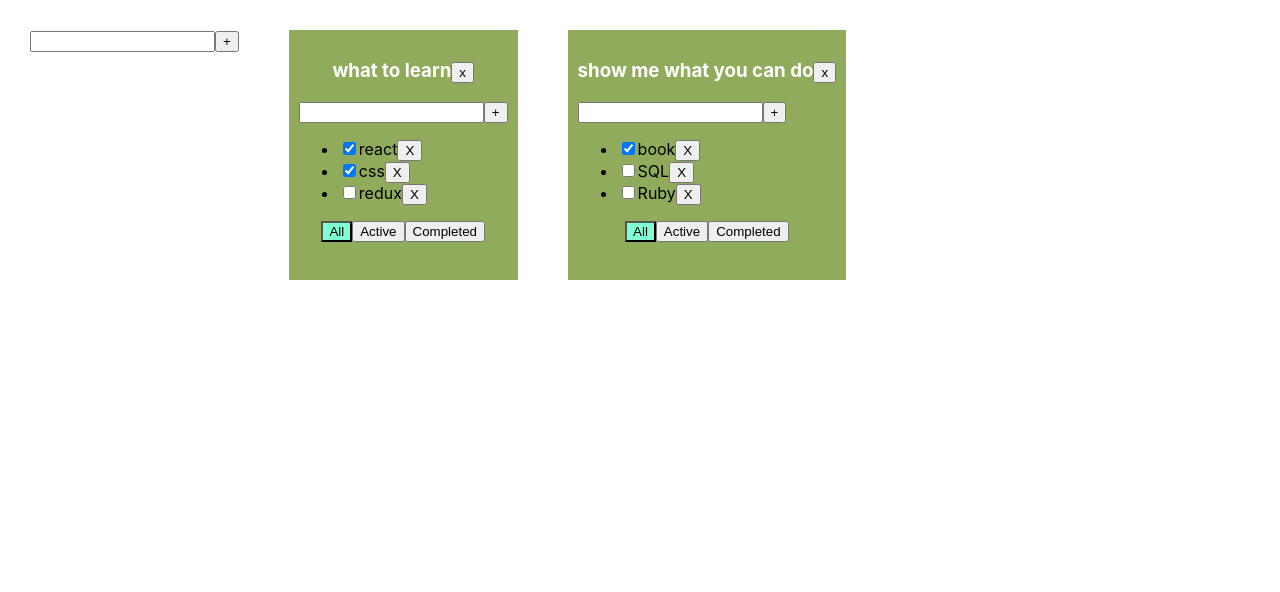
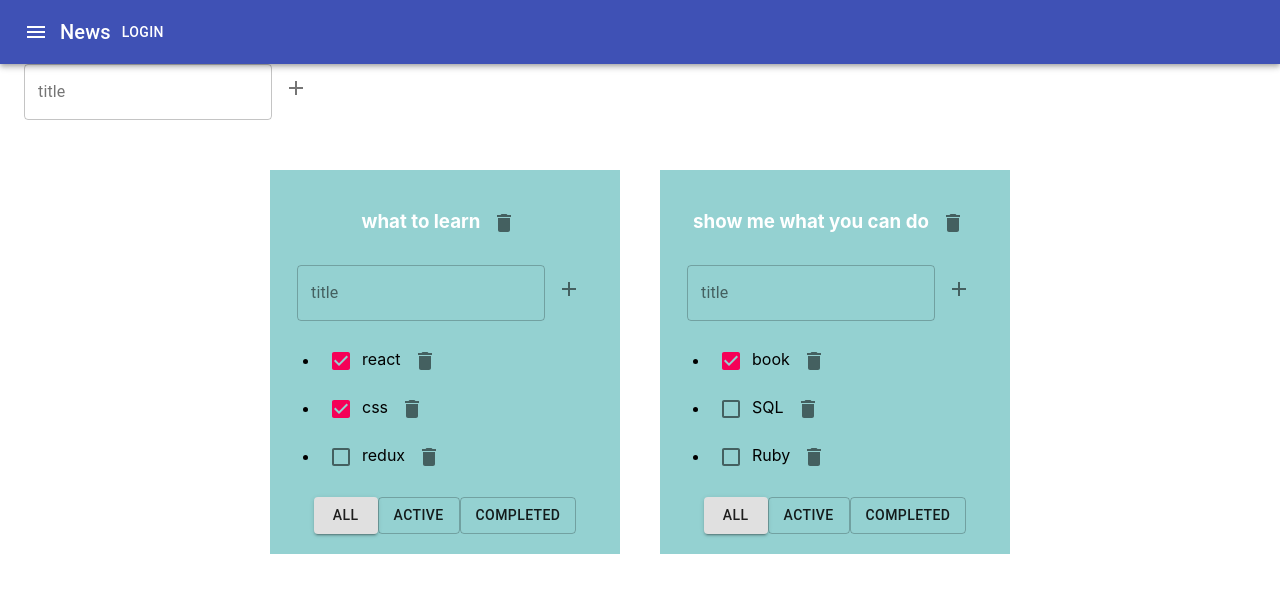
Before and after one commit to limitlesscreator/todoList, a React (Create React App) app: page / in a window 1280 px wide. Shown: the top 592 px of the page. Built offline with nearby package versions, Linux system fonts and the light colour scheme.

Commit message:
finished stage 7, material-ui

```diff
--- a/package.json
+++ b/package.json
@@ -3,6 +3,9 @@
   "version": "0.1.0",
   "private": true,
   "dependencies": {
+    "@material-ui/core": "^4.12.2",
+    "@material-ui/icons": "^4.11.2",
+    "@material-ui/styles": "^4.11.4",
     "@testing-library/jest-dom": "^4.2.4",
     "@testing-library/react": "^9.3.2",
     "@testing-library/user-event": "^7.1.2",
@@ -14,7 +17,7 @@
     "react": "^16.13.1",
     "react-dom": "^16.13.1",
     "react-scripts": "3.4.1",
-    "sass": "^1.32.13",
+    "sass": "^1.35.2",
     "typescript": "~3.7.2",
     "uuid": "^8.3.2"
   },
--- a/src/AddItemForm.tsx
+++ b/src/AddItemForm.tsx
@@ -1,5 +1,7 @@
 import React, {ChangeEvent, KeyboardEvent, useState} from "react";
 import s from "./StylesModule/Todolist.module.sass";
+import {Button, IconButton, TextField} from "@material-ui/core";
+import {AddSharp} from "@material-ui/icons";
 
 type AddItemFormPropsType = {
     addItem: (title: string) => void
@@ -34,14 +36,17 @@ export function AddItemForm(props: AddItemFormPropsType) {
         setNewTaskTitle('')
     }
     return <div>
-        <input
-            className={error ? s.error : ''}
-            type="text"
+        <TextField
+            label={'title'}
+            error={!!error}
+            variant={"outlined"}
             value={newTaskTitle}
             onChange={onNewTitleChangeHandler}
-            onKeyPress={onKeyPressHandler}/>
-        <button onClick={addTask}>+</button>
-        {error && <div className={s.errorText}>Title is required</div>}
+            onKeyPress={onKeyPressHandler}
+            helperText={error}/>
+        <IconButton onClick={addTask} >
+            <AddSharp/>
+        </IconButton>
     </div>
 
 }
--- a/src/App.css
+++ /dev/null
@@ -1,16 +0,0 @@
-.App {
-  padding: 30px;
-  display: flex;
-}
-
-.App > div {
-  margin-right: 50px;
-}
-
-.active-filter{
-  background: aquamarine;
-}
-
-.is-done{
-  opacity: .5;
-}
--- a/src/App.tsx
+++ b/src/App.tsx
@@ -1,8 +1,10 @@
 import React, {useState} from 'react';
-import './App.css';
+import s from './StylesModule/App.module.sass';
 import {v1} from "uuid";
 import {TasksType, Todolist} from "./Todolist";
 import {AddItemForm} from "./AddItemForm";
+import {AppBar, Button, Container, Grid, IconButton, Paper, Toolbar, Typography} from '@material-ui/core';
+import {Menu} from "@material-ui/icons";
 
 export type FilterValuesType = 'all' | 'completed' | 'active'
 export type TodolistType = {
@@ -39,7 +41,7 @@ export function App() {
             setTasks({...tasksObj})
         }
     }
-    const changeTaskTitle = (taskId: string, newTitle: string,todolistId: string) => {
+    const changeTaskTitle = (taskId: string, newTitle: string, todolistId: string) => {
         let tasks = tasksObj[todolistId]
         let task = tasks.find(t => t.id === taskId)
         if (task) {
@@ -71,7 +73,7 @@ export function App() {
     }
     let changeTodolistTitle = (todolistId: string, newTitle: string) => {
         const todolist = todolists.find(tl => tl.id === todolistId)
-        if(todolist){
+        if (todolist) {
             todolist.title = newTitle
             setTodolists([...todolists])
         }
@@ -94,9 +96,6 @@ export function App() {
             title: title
         }
         setTodolists([todolist, ...todolists])
-        let todolistTask = {
-            ['fdsa']: []
-        }
         setTasks({
             ...tasksObj,
             [todolist.id]: []
@@ -104,8 +103,22 @@ export function App() {
     }
 
     return (
-        <div className="App">
+        <div className={s.app}>
+            <AppBar position="static">
+                <Toolbar>
+                    <IconButton edge="start" color="inherit" aria-label="menu">
+                        <Menu/>
+                    </IconButton>
+                    <Typography variant="h6">
+                        News
+                    </Typography>
+                    <Button color="inherit">Login</Button>
+                </Toolbar>
+            </AppBar>
+            {/*Container bellow is layout of material ui*/}
+            <Container fixed>
                 <AddItemForm addItem={addTodolist}/>
+                <div className={s.layout}>
                     {todolists.map(tl => {
                         let filteredTasks = tasksObj[tl.id]
 
@@ -117,6 +130,7 @@ export function App() {
                             filteredTasks = filteredTasks.filter(t => t.active === false)
                         }
                         return (
+
                             <Todolist
                                 key={tl.id}
                                 id={tl.id}
@@ -134,5 +148,7 @@ export function App() {
                         )
                     })}
                 </div>
+            </Container>
+        </div>
     );
 }
--- a/src/EditableSpan.tsx
+++ b/src/EditableSpan.tsx
@@ -1,4 +1,5 @@
-import React, {ChangeEvent, useState} from "react";
+import React, {ChangeEvent, KeyboardEvent, useState} from "react";
+import {TextField} from "@material-ui/core";
 
 type EditableSpanPropsType = {
     title: string
@@ -20,9 +21,14 @@ export function EditableSpan(props: EditableSpanPropsType) {
         setEditMode(false)
         props.onChange(title)
     }
-
+    const onKeyPressHandler = (e: KeyboardEvent<HTMLInputElement>) => {
+        if (e.key === 'Enter') {
+            setEditMode(false)
+            props.onChange(title)
+        }
+    }
 
     return editMode
-        ? <input value={title} onBlur={activateViewMode} autoFocus onChange={onChangeTitleHandler}/>
+        ? <TextField value={title} onBlur={activateViewMode} autoFocus onChange={onChangeTitleHandler} onKeyPress={onKeyPressHandler}/>
         : <span onDoubleClick={activateEditMode}>{props.title}</span>
 }
--- /dev/null
+++ b/src/StylesModule/App.module.sass
@@ -0,0 +1,5 @@
+.layout
+  display: flex
+  flex-wrap: wrap
+  margin-top: 50px
+  justify-content: center
--- a/src/StylesModule/Todolist.module.sass
+++ b/src/StylesModule/Todolist.module.sass
@@ -8,14 +8,30 @@
   background: aquamarine
 
 .todolist
-  background: #8fab5b
+  background: hsl(180,40%,70%)
   padding: 10px 10px 20px
   min-height: 220px
+  width: 330px
+  margin-right: 20px
+  margin-left: 20px
+  margin-bottom: 40px
+
+//.todolist:last-child
+//  margin-right: 0
+
+//.todolist:first-child
+//  margin-left: 0
+
 
 h3
+
   text-align: center
   color: white
 
 .filterButtons
   display: flex
   justify-content: center
+
+.centerForm
+  display: flex
+  justify-content: center
--- a/src/Todolist.tsx
+++ b/src/Todolist.tsx
@@ -3,6 +3,8 @@ import {FilterValuesType} from "./App";
 import s from './StylesModule/Todolist.module.sass'
 import {AddItemForm} from "./AddItemForm";
 import {EditableSpan} from "./EditableSpan";
+import {Button, Checkbox, IconButton} from "@material-ui/core";
+import {Delete} from "@material-ui/icons";
 
 export type TasksType = {
     id: string
@@ -14,25 +16,25 @@ type PropsType = {
     id: string
     title: string
     tasks: Array<TasksType>
-    removeTasks: (id: string,todolistId: string) => void
-    changeFilter: (valueFilter: FilterValuesType, todolistId : string) => void
-    addTask: (title: string,todolistId: string) => void
-    changeStatusTask: (taskId: string, status: boolean,todolistId: string) => void
-    changeTaskTitle: (taskId: string, newTitle: string,todolistId: string) => void
+    removeTasks: (id: string, todolistId: string) => void
+    changeFilter: (valueFilter: FilterValuesType, todolistId: string) => void
+    addTask: (title: string, todolistId: string) => void
+    changeStatusTask: (taskId: string, status: boolean, todolistId: string) => void
+    changeTaskTitle: (taskId: string, newTitle: string, todolistId: string) => void
     filter: FilterValuesType
     removeTodolist: (todolistId: string) => void
     changeTodolistTitle: (todolistId: string, newTitle: string) => void
 }
 
 export function Todolist(props: PropsType) {
-    const onAllClickHandler = () => props.changeFilter('all',props.id)
-    const onActiveClickHandler = () => props.changeFilter('active',props.id)
-    const onCompletedClickHandler = () => props.changeFilter('completed',props.id)
+    const onAllClickHandler = () => props.changeFilter('all', props.id)
+    const onActiveClickHandler = () => props.changeFilter('active', props.id)
+    const onCompletedClickHandler = () => props.changeFilter('completed', props.id)
     const removeTodolist = () => {
         props.removeTodolist(props.id)
     }
     const changeTodolistTitle = (newTitle: string) => {
-        props.changeTodolistTitle(props.id, newTitle )
+        props.changeTodolistTitle(props.id, newTitle)
     }
 
     const addTask = (title: string) => {
@@ -41,32 +43,43 @@ export function Todolist(props: PropsType) {
 
     return (
         <div className={s.todolist}>
-            <h3><EditableSpan title={props.title} onChange={changeTodolistTitle} />
-            <button onClick={removeTodolist}>x</button></h3>
-            <AddItemForm addItem={addTask}/>
+            <h3><EditableSpan title={props.title} onChange={changeTodolistTitle}/>
+                <IconButton onClick={removeTodolist}>
+                    <Delete/>
+                </IconButton>
+            </h3>
+            <div className={s.centerForm}><AddItemForm addItem={addTask}/></div>
             <ul>
                 {props.tasks.map(t => {
                     const onRemoveHandler = () => {
-                        props.removeTasks(t.id,props.id)
+                        props.removeTasks(t.id, props.id)
                     }
                     const onChangeStatusHandler = (e: ChangeEvent<HTMLInputElement>) => {
                         console.log('want to change' + t.id + e.currentTarget.checked)
-                        props.changeStatusTask(t.id, e.currentTarget.checked,props.id)
+                        props.changeStatusTask(t.id, e.currentTarget.checked, props.id)
                     }
                     const onChangeTitleHandler = (newValue: string) => {
-                        props.changeTaskTitle(t.id,newValue,props.id)
+                        props.changeTaskTitle(t.id, newValue, props.id)
                     }
-                    return <li key={t.id}><input type="checkbox" checked={t.active} onChange={onChangeStatusHandler}/>
+                    return <li key={t.id}><Checkbox checked={t.active} onChange={onChangeStatusHandler}/>
                         <EditableSpan title={t.title} onChange={onChangeTitleHandler}/>
-                        <button onClick={(onRemoveHandler)}>X</button>
+                        <IconButton onClick={onRemoveHandler} >
+                            <Delete/>
+                        </IconButton>
                     </li>
                 })
                 }
             </ul>
             <div className={s.filterButtons}>
-                <button onClick={onAllClickHandler} className={props.filter === 'all' ? s.selectButton : ''}>All</button>
-                <button onClick={onActiveClickHandler}  className={props.filter === 'active' ? s.selectButton : ''}>Active</button>
-                <button onClick={onCompletedClickHandler}  className={props.filter === 'completed' ? s.selectButton : ''}>Completed</button>
+                <Button onClick={onAllClickHandler}
+                        variant={props.filter === 'all' ? "contained" : 'outlined'}>All
+                </Button>
+                <Button onClick={onActiveClickHandler}
+                        variant={props.filter === 'active' ? "contained" : 'outlined'}>Active
+                </Button>
+                <Button onClick={onCompletedClickHandler}
+                        variant={props.filter === 'completed' ? "contained" : 'outlined'}>Completed
+                </Button>
             </div>
         </div>
     )
```
Lines whose indentation alone changed are shown as unchanged.
